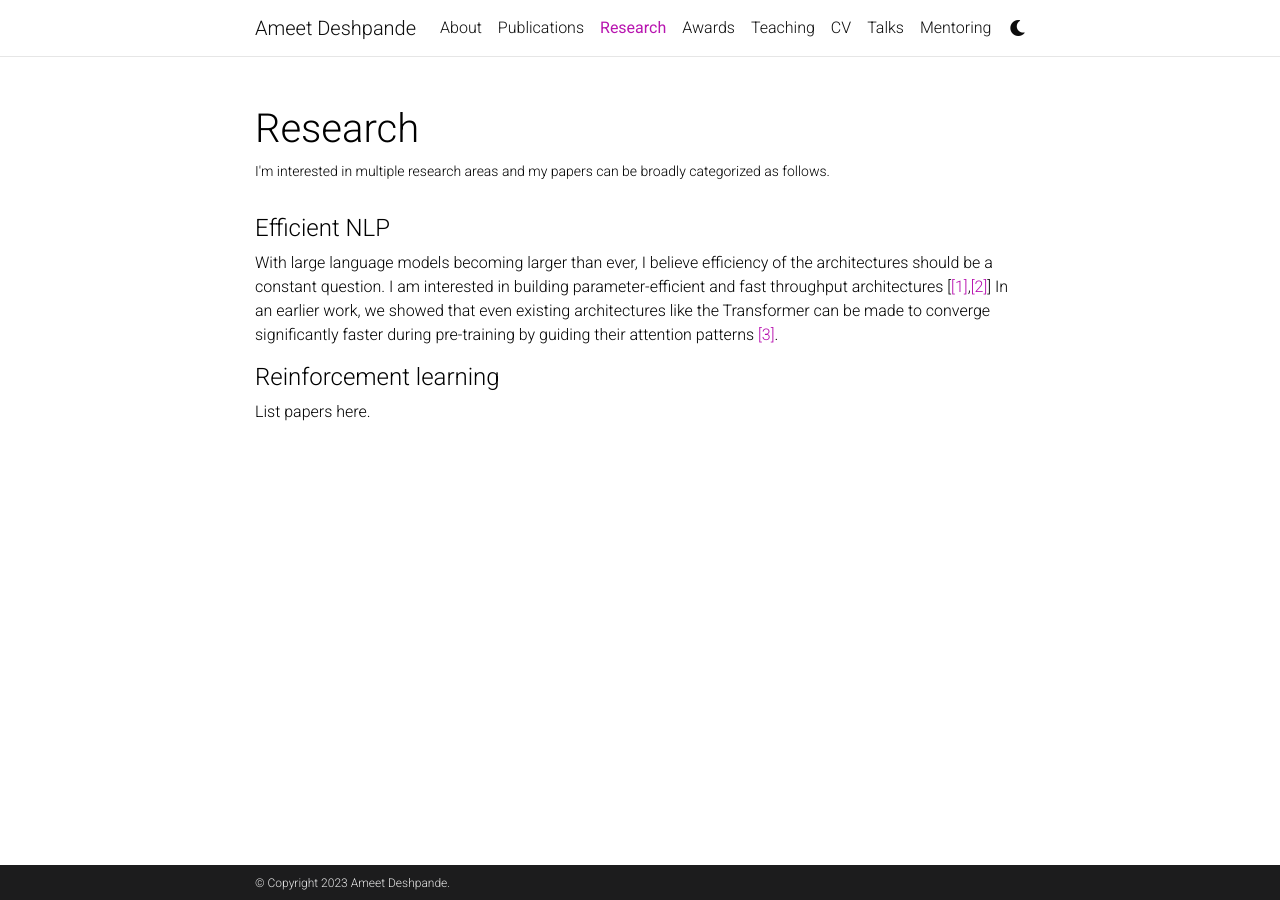
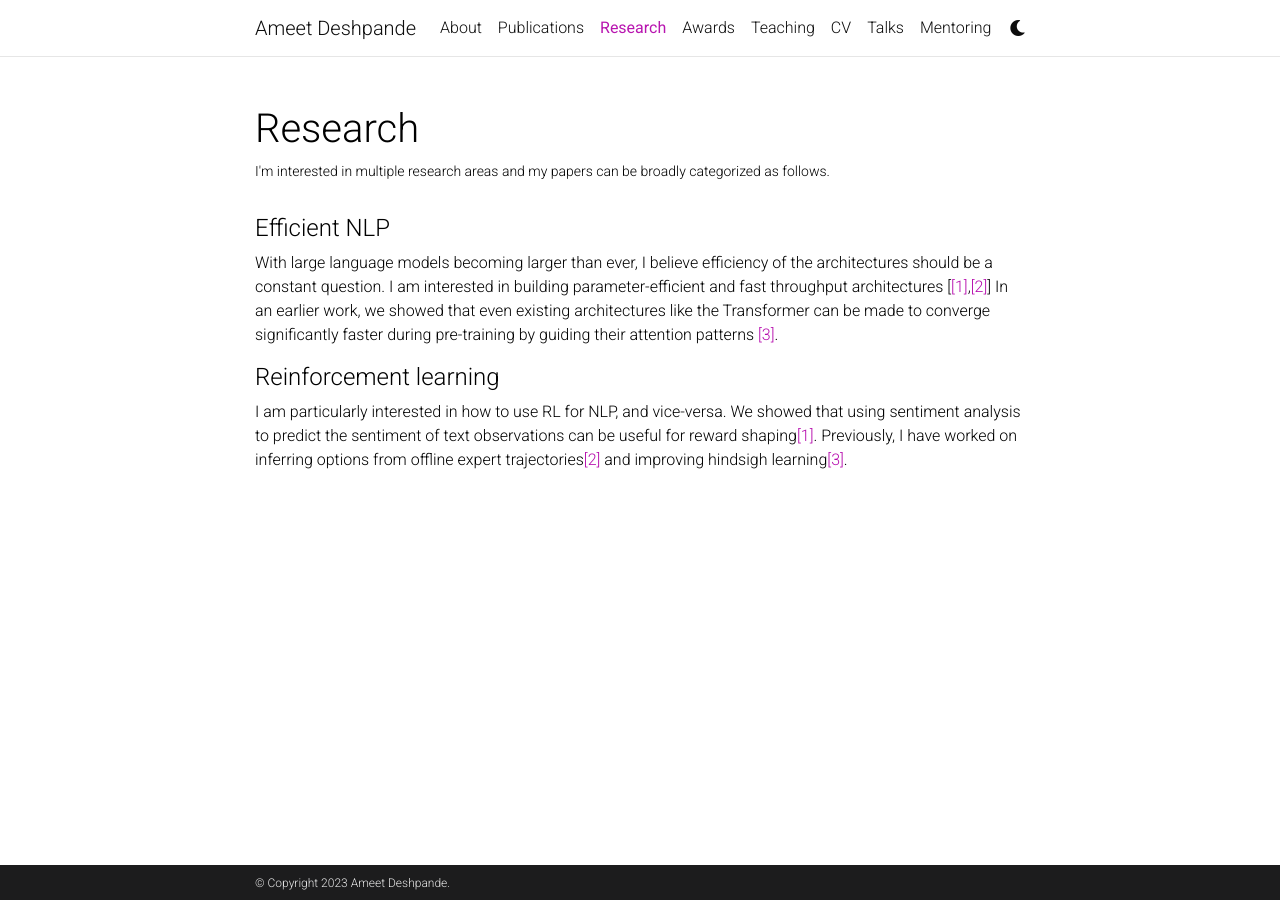
Before and after one commit to ameet-1997/ameet-1997.github.io, a Jekyll site: the page built from _pages/research.md, in a window 1280 px wide. Built offline with Jekyll 4.4.1, drawn with Linux system fonts in a browser that asks for light colours; comment, search, counter and statistics services are not loaded; a style sheet for code colours, icons or effects is not loaded.

Commit message:
Reinforcement learning

```diff
--- a/_pages/research.md
+++ b/_pages/research.md
@@ -13,4 +13,6 @@ I am interested in building parameter-efficient and fast throughput architecture
 In an earlier work, we showed that even existing architectures like the Transformer can be made to converge significantly faster during pre-training by guiding their attention patterns <a href="https://arxiv.org/pdf/2010.02399.pdf">[3]</a>.
 
 #### Reinforcement learning
-List papers here.
+I am particularly interested in how to use RL for NLP, and vice-versa.
+We showed that using sentiment analysis to predict the sentiment of text observations can be useful for reward shaping<a href="https://arxiv.org/pdf/2010.02316">[1]</a>.
+Previously, I have worked on inferring options from offline expert trajectories<a href="https://arxiv.org/pdf/1812.00225">[2]</a> and improving hindsigh learning<a href="https://arxiv.org/pdf/1809.06719">[3]</a>.
```
